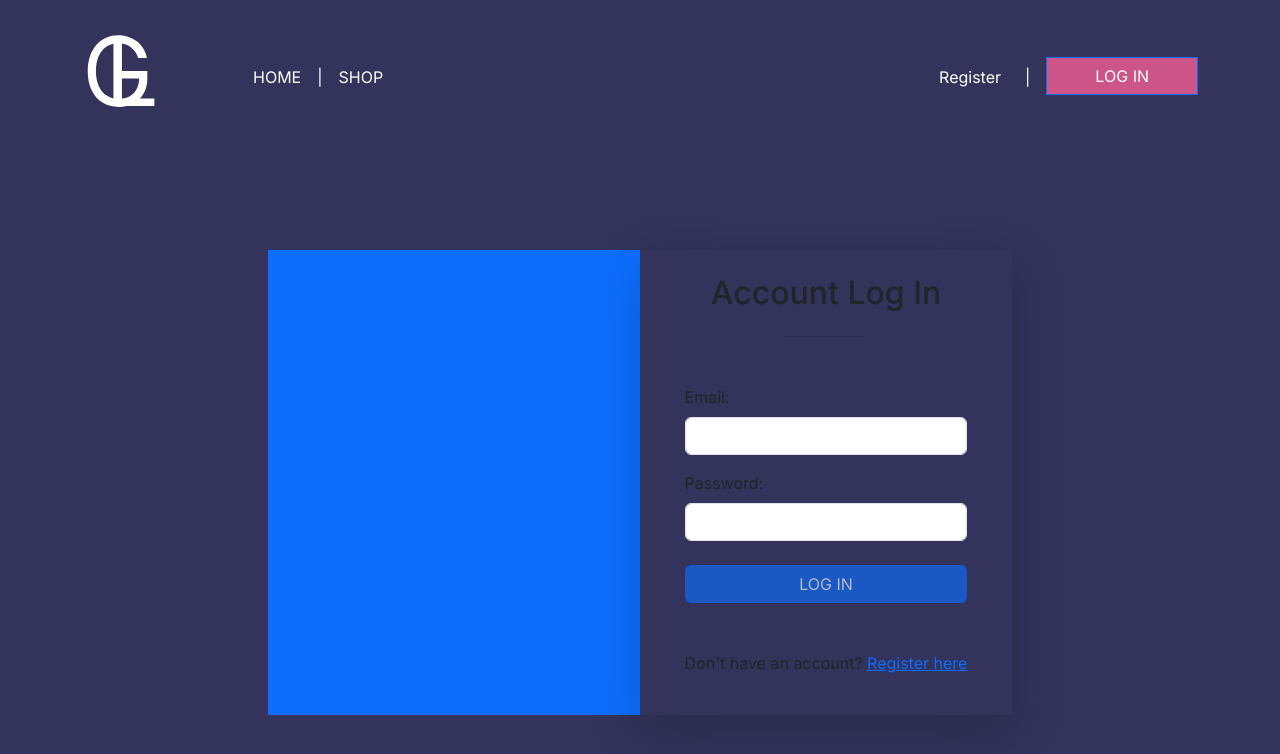
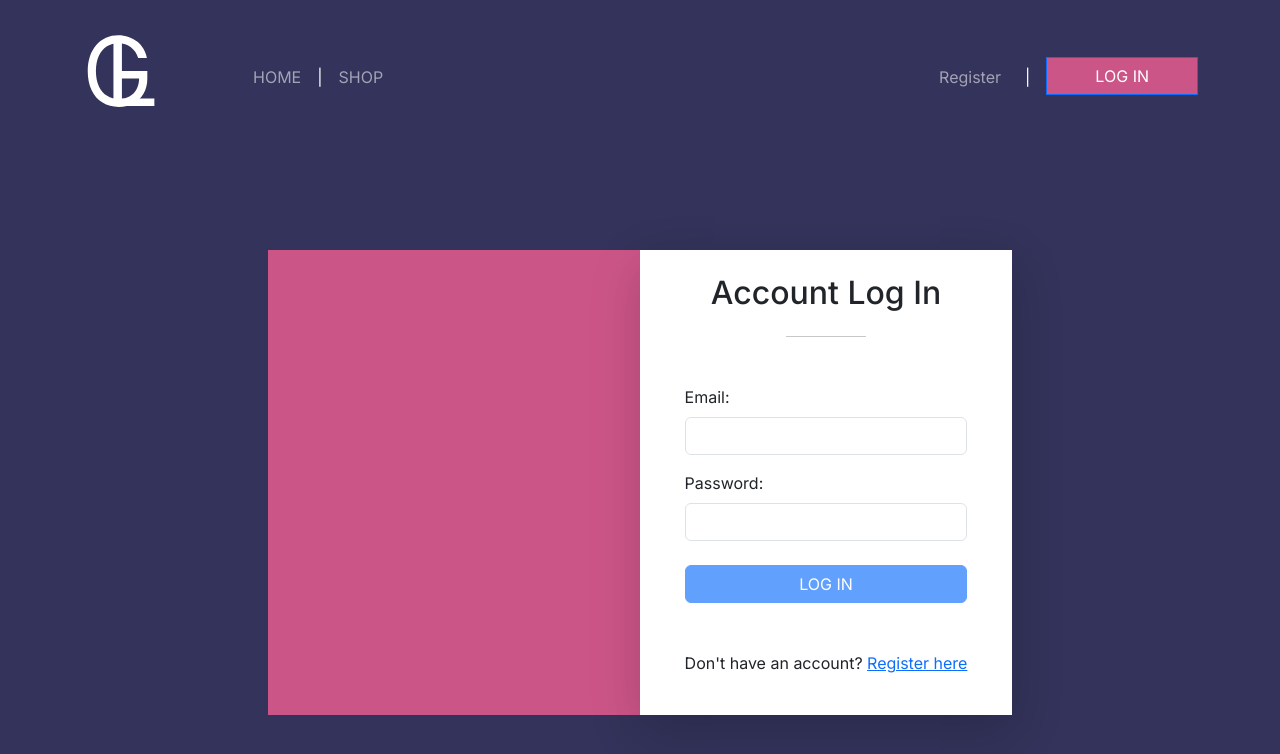
Before and after one commit to geraldjove/b335-capstone-jove-3, a React (Create React App) app: page /b4/login in a window 1280 px wide. Shown: the top 754 px of the page. Built offline with nearby package versions, Linux system fonts and the light colour scheme; no server answers.

Commit message:
Fixed navbar ORDER placement and applied styling for register & login

```diff
--- a/src/App.css
+++ b/src/App.css
@@ -19,6 +19,10 @@ h1 {
   color: #cc5588 !important;
 }
 
+.bg-pink{
+  background-color: #cc5588 !important;
+}
+
 .btn-pink {
   background-color: #cc5588 !important;
 }
--- a/src/components/AppNavBar.js
+++ b/src/components/AppNavBar.js
@@ -30,6 +30,7 @@ export default function AppNavbar() {
     <Navbar
     expand="lg"
     className="text-lg-center d-flex justify-content-center align-items-center text-white"
+    data-bs-theme="dark"
     >
     <Container>
     <Navbar.Brand as={Link} to="/" className="text-white">
@@ -38,25 +39,32 @@ export default function AppNavbar() {
     <Navbar.Toggle aria-controls="basic-navbar-nav" />
     <Navbar.Collapse id="basic-navbar-nav">
     <Nav className="me-auto">
-            <Nav.Link as={NavLink} to="/" className="text-white">
+    <Nav.Link as={NavLink} to="/">
     HOME
     </Nav.Link>
     <span className="divider mx-2 d-none d-lg-flex justify-content-center align-items-center">
     |
     </span>
-            <Nav.Link as={NavLink} to="/b4/products" className="text-white">
+    <Nav.Link as={NavLink} to="/b4/products">
     SHOP
     </Nav.Link>
+    {user.id !== null && user.isAdmin === true && (
+      <>
+      <span className="divider mx-2 d-none d-lg-flex justify-content-center align-items-center">
+      |
+      </span>
+      <Nav.Link as={NavLink} to="/b4/orders">
+      ORDERS
+      </Nav.Link>
+      </>
+      )}
       </Nav>
       <Nav className="ms-auto">
       {user.id !== null ? (
         user.isAdmin === true ? (
           <>
-                  <Nav.Link as={NavLink} to="/b4/orders">
-                    Orders
-                  </Nav.Link>
           <Link to="#" onClick={handleLogout} className="logout-link">
-                    <Button variant="danger" className="rounded-0">
+          <Button variant="danger" className="rounded-0 px-5">
           Log Out
           </Button>
           </Link>
@@ -100,7 +108,7 @@ export default function AppNavbar() {
               <Nav.Link
               as={NavLink}
               to="/b4/register"
-                  className="register-link text-white"
+              className="register-link"
               >
               Register
               </Nav.Link>
--- a/src/pages/Login.js
+++ b/src/pages/Login.js
@@ -79,10 +79,10 @@ export default function Login() {
   :
     <div className="container mt-5 d-flex align-items-center justify-content-center">
       <div className="row col-md-8 mt-5">
-        <div className="col-md-6 p-4 bg-primary d-flex align-items-center">
+        <div className="col-md-6 p-4 bg-pink d-flex align-items-center">
           {/* Your content for the left side */}
         </div>
-        <div className="col-md-6 p-4 shadow-lg d-flex align-items-center">
+        <div className="col-md-6 p-4 shadow-lg d-flex align-items-center bg-white">
           <div className="mx-auto">
             <h2 className="text-center mb-4">Account Log In</h2>
             <hr className="mx-auto" style={{ width: "80px" }}></hr>
--- a/src/pages/Register.js
+++ b/src/pages/Register.js
@@ -78,7 +78,7 @@ export default function Register() {
   return (
     <Form
       onSubmit={(event) => registerUser(event)}
-      className="p-4 mb-3 shadow-lg mx-auto mt-5"
+      className="p-4 mb-3 shadow-lg mx-auto mt-5 bg-white"
       style={{ maxWidth: "600px" }}
     >
       <h2 className="my-1 text-center">Register</h2>
```
Also changed, not shown: src/pages/Home.js. Lines whose indentation alone changed are shown as unchanged.
